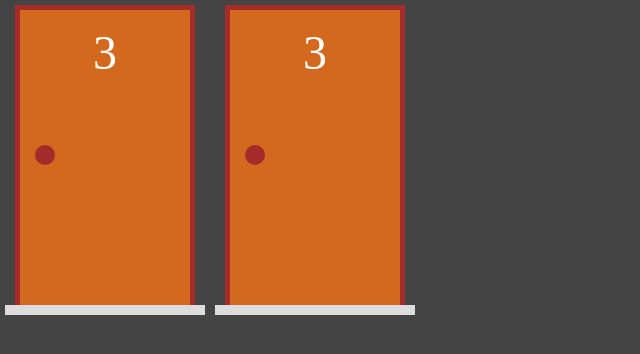
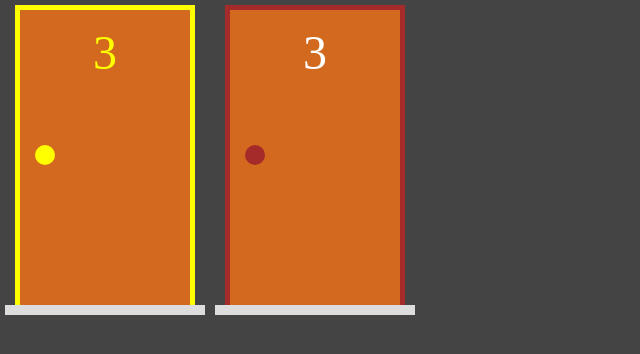
Before and after one commit to nina0-0nina/Curso_nextjs, a Next.js app in the folder curso-nextjs/portas/: page / in a window 1280 px wide. Shown: the top 354 px of the page, without its empty margins (0-640 px from the left). Built offline with nearby package versions, Linux system fonts and the light colour scheme.

Commit message:
Componente porta #6

```diff
--- a/curso-nextjs/portas/components/Porta.jsx
+++ b/curso-nextjs/portas/components/Porta.jsx
@@ -1,10 +1,12 @@
 import styles from "../src/styles/Porta.module.css"
 
 export default function Porta(props) {
+    const selecionada = props.selecionada ? styles.selecionada : ''
+
     return(
         <div className={styles.area}>
 
-            <div className={styles.estrutura}>
+            <div className={`${styles.estrutura} ${selecionada}`}>
 
                 <div className={styles.porta}>
 
--- a/curso-nextjs/portas/src/pages/index.jsx
+++ b/curso-nextjs/portas/src/pages/index.jsx
@@ -5,7 +5,7 @@
   return (
     <div style={{display: "flex"}}>
       {/* <Presente/> */}
-      <Porta/>
+      <Porta selecionada/>
       <Porta/>
     </div>
   )
--- a/curso-nextjs/portas/src/styles/Porta.module.css
+++ b/curso-nextjs/portas/src/styles/Porta.module.css
@@ -46,3 +46,17 @@
     width: 100%;
     background-color: #ddd;
 }
+
+.selecionada {
+    border-left: 5px solid yellow;
+    border-top: 5px solid yellow;
+    border-right: 5px solid yellow;
+}
+
+.selecionada .numero {
+    color: yellow;
+}
+
+.selecionada .macaneta {
+    background-color: yellow;
+}
```
